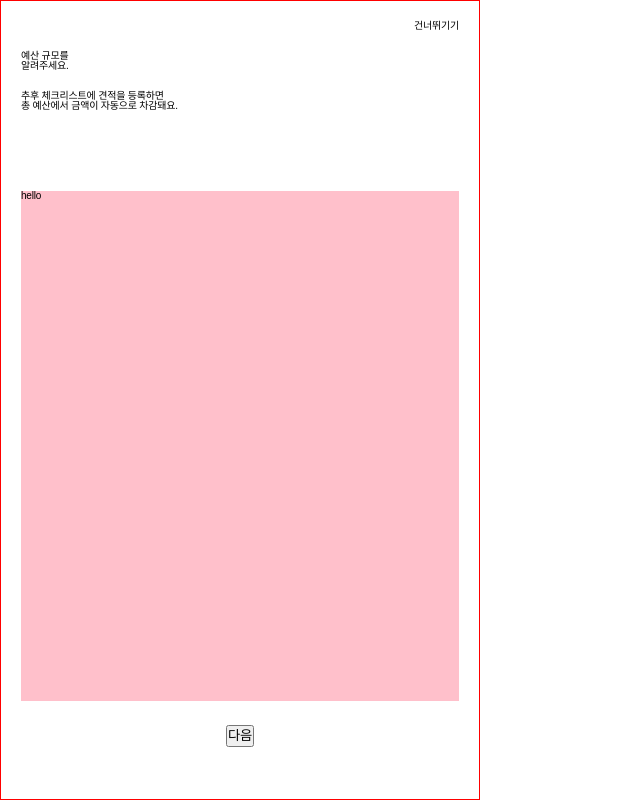
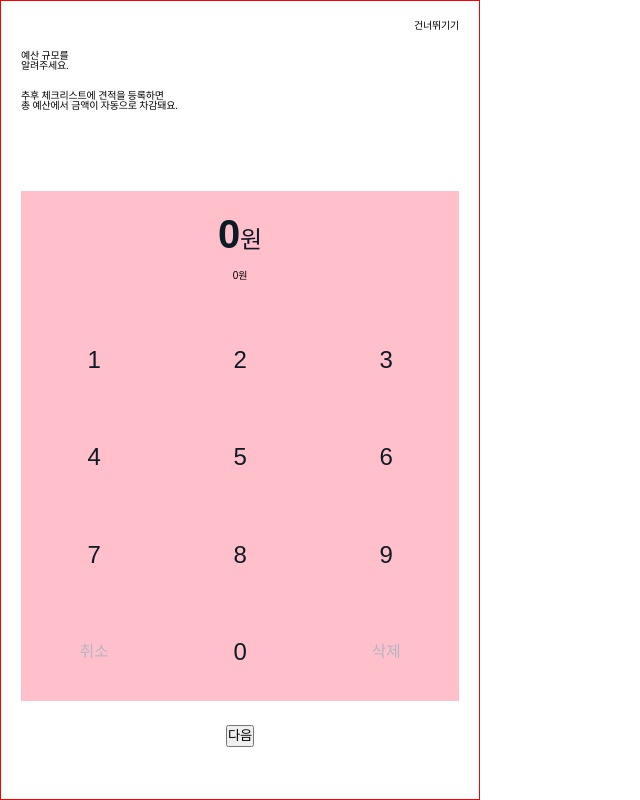
Before and after one commit to dnd-side-project/dnd-8th-8-frontend, a Next.js app: page /onboarding/budget in a window 1280 px wide. Shown: the whole page, without its empty margins (0-640 px from the left). Built offline with nearby package versions, Linux system fonts and the light colour scheme; a web font is replaced by a local one.

Commit message:
feat(page): work with onboarding budget page - UI - displaying budget by using state

```diff
--- a/app/onboarding/budget/page.tsx
+++ b/app/onboarding/budget/page.tsx
@@ -2,25 +2,146 @@
 
 import userState from '@/atoms/userAtom'
 import OnBoardingLayout from '@/layouts/onboarding/onboardingLayout'
+import { theme } from '@/styles'
+import { getCurrencyFormat } from '@/utils/getCurrencyFormat'
+import { getCurrencyStrFormat } from '@/utils/getCurrencyStrFormat'
 import { useRouter } from 'next/navigation'
+import { useState } from 'react'
 import { useSetRecoilState } from 'recoil'
+import styled from 'styled-components'
 
 const Budget = () => {
   const router = useRouter()
   const setUserInfo = useSetRecoilState(userState)
+  const [budget, setBudget] = useState<string[]>([])
+
+  const handleNumberClick = (e: React.MouseEvent<HTMLElement>) => {
+    const num = e.currentTarget.id
+    if (num === '0' && !budget.length) {
+      return
+    }
+    setBudget([...budget, num])
+  }
+
+  const handleDeleteNumber = () => {
+    if (!budget.length) {
+      return
+    }
+    budget.pop()
+    setBudget([...budget])
+  }
+
   return (
     <OnBoardingLayout
       title={`예산 규모를\n알려주세요.`}
       subTitle={`추후 체크리스트에 견적을 등록하면\n총 예산에서 금액이 자동으로 차감돼요.`}
       handleSkipBtnClick={() => console.log('click')}
       handleNextBtnClick={() => {
-        setUserInfo((prev) => ({ ...prev, budet: 30000 }))
+        setUserInfo((prev) => ({ ...prev, budet: parseInt(budget.join('')) }))
         router.push('/onboarding/checklist')
       }}
     >
-      <span>hello</span>
+      <Layout>
+        <BudgetSection>
+          <BudgetNumber>
+            {budget.length ? getCurrencyFormat(parseInt(budget.join(''))) : 0}
+            <span>원</span>
+          </BudgetNumber>
+          <span>{getCurrencyStrFormat(budget)}원</span>
+        </BudgetSection>
+        <NumberSection>
+          <div id="1" onClick={(e) => handleNumberClick(e)}>
+            1
+          </div>
+          <div id="2" onClick={(e) => handleNumberClick(e)}>
+            2
+          </div>
+          <div id="3" onClick={(e) => handleNumberClick(e)}>
+            3
+          </div>
+          <div id="4" onClick={(e) => handleNumberClick(e)}>
+            4
+          </div>
+          <div id="5" onClick={(e) => handleNumberClick(e)}>
+            5
+          </div>
+          <div id="6" onClick={(e) => handleNumberClick(e)}>
+            6
+          </div>
+          <div id="7" onClick={(e) => handleNumberClick(e)}>
+            7
+          </div>
+          <div id="8" onClick={(e) => handleNumberClick(e)}>
+            8
+          </div>
+          <div id="9" onClick={(e) => handleNumberClick(e)}>
+            9
+          </div>
+          <String onClick={() => setBudget([])}>취소</String>
+          <div id="0" onClick={(e) => handleNumberClick(e)}>
+            0
+          </div>
+          <String onClick={handleDeleteNumber}>삭제</String>
+        </NumberSection>
+      </Layout>
     </OnBoardingLayout>
   )
 }
 
+const Layout = styled.div`
+  display: grid;
+  grid-template-rows: 10rem auto;
+  row-gap: 2rem;
+  width: 100%;
+  height: 100%;
+`
+
+const BudgetSection = styled.div`
+  display: flex;
+  flex-direction: column;
+  row-gap: 0.5rem;
+  align-items: center;
+  justify-content: center;
+  width: 100%;
+`
+
+const NumberSection = styled.div`
+  display: grid;
+  grid-template-columns: repeat(3, 1fr);
+  width: 100%;
+  height: 100%;
+
+  div {
+    display: flex;
+    align-items: center;
+    justify-content: center;
+    font-size: 2.4rem;
+    font-weight: 500;
+    line-height: 3.2rem;
+
+    /* TODO : 컬러값 상수로 저장 */
+    color: #0d1b27;
+  }
+`
+
+const BudgetNumber = styled.div`
+  font-size: 4rem;
+  font-weight: 600;
+  line-height: 6.4rem;
+  color: #0d1b27;
+
+  span {
+    font-size: 2.4rem;
+    font-weight: 500;
+    line-height: 3.2rem;
+  }
+`
+
+const String = styled.div`
+  font-size: 1.6rem !important;
+  font-weight: 500 !important;
+  line-height: 2.4rem !important;
+  color: ${theme.color.neutral500} !important;
+`
+
 export default Budget
--- /dev/null
+++ b/utils/getCurrencyFormat.ts
@@ -0,0 +1,3 @@
+export const getCurrencyFormat = (number: number) => {
+  return new Intl.NumberFormat('ko-KR').format(number)
+}
--- /dev/null
+++ b/utils/getCurrencyStrFormat.ts
@@ -0,0 +1,33 @@
+import { getCurrencyFormat } from './getCurrencyFormat'
+
+export const getCurrencyStrFormat = (arr: string[]) => {
+  if (!arr.length) {
+    return '0'
+  }
+  if (arr.length < 5) {
+    return getCurrencyFormat(parseInt(arr.join('')))
+  }
+
+  if (arr.length >= 5 && arr.length < 9) {
+    const underTenThousand: string = getCurrencyFormat(
+      parseInt(arr.slice(arr.length - 4, arr.length).join('')),
+    )
+    return `${getCurrencyFormat(
+      parseInt(arr.slice(0, arr.length - 4).join('')),
+    )}만${underTenThousand === '0' ? '' : ` ${underTenThousand}`}`
+  }
+
+  if (arr.length >= 9) {
+    const underHundredMillion: string = getCurrencyFormat(
+      parseInt(arr.slice(arr.length - 8, arr.length - 4).join('')),
+    )
+    const underTenThousand: string = getCurrencyFormat(
+      parseInt(arr.slice(arr.length - 4, arr.length).join('')),
+    )
+    return `${getCurrencyFormat(
+      parseInt(arr.slice(0, arr.length - 8).join('')),
+    )}억${underHundredMillion === '0' ? '' : ` ${underHundredMillion}만`}${
+      underTenThousand === '0' ? '' : ` ${underTenThousand}`
+    }`
+  }
+}
```
